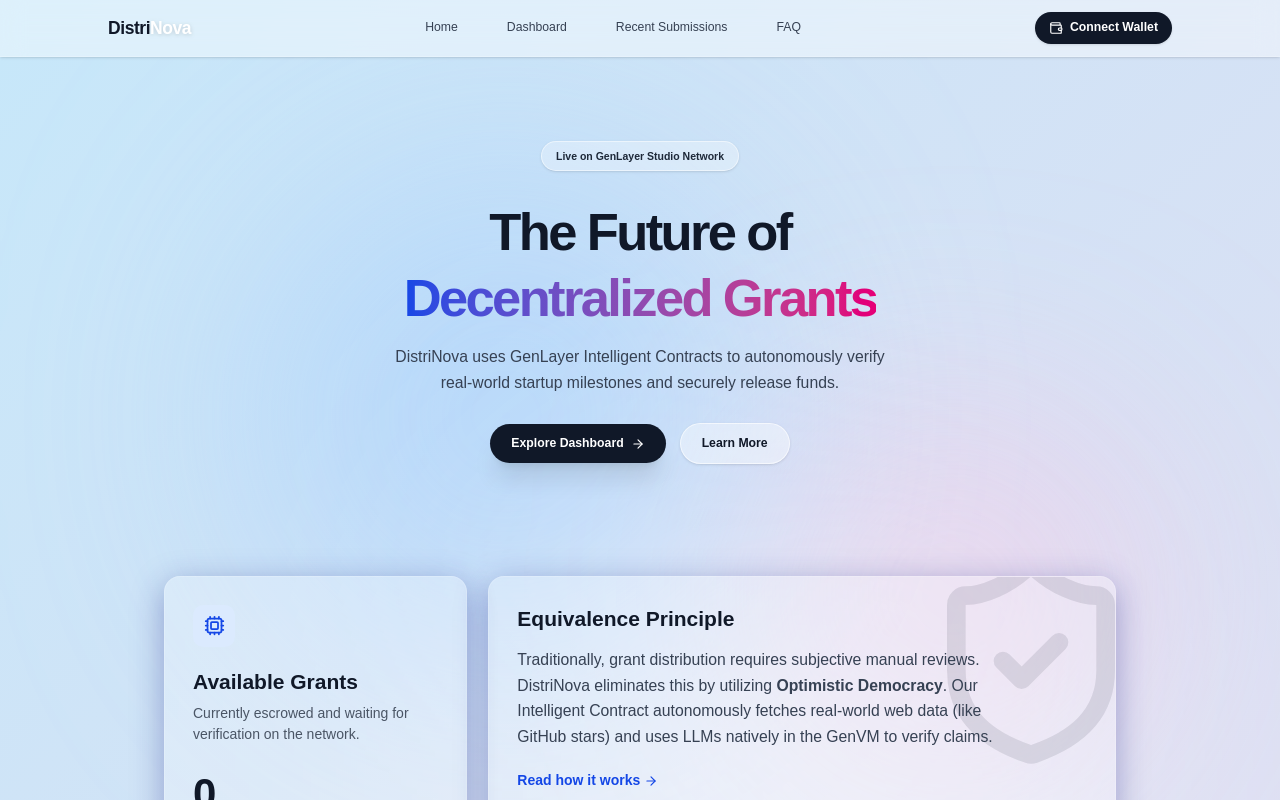
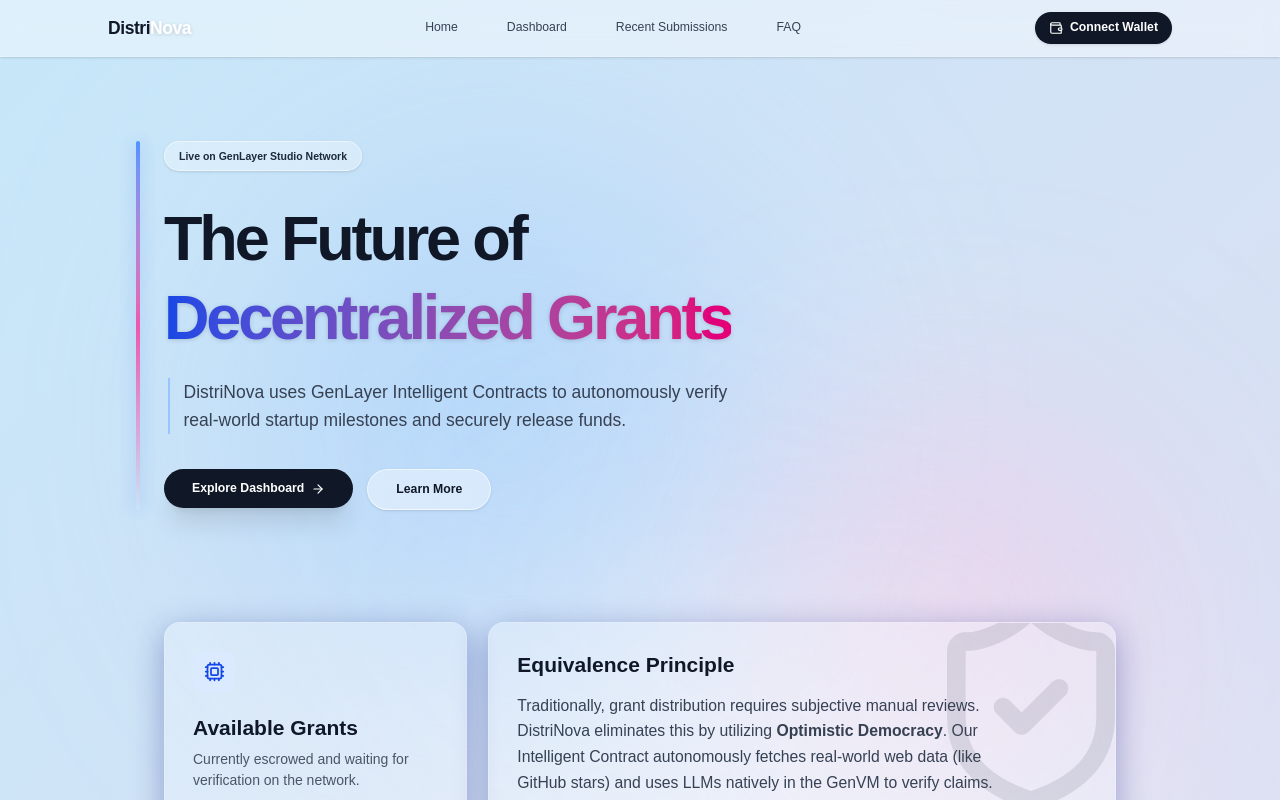
Before and after one commit to Chimdi-hash/DistriNova, a Next.js app: page / in a window 1280 px wide. Shown: the top 800 px of the page. Built offline with nearby package versions, Linux system fonts and the light colour scheme.

Commit message:
Align hero section to the left with a futuristic glowing accent border

```diff
--- a/src/app/page.tsx
+++ b/src/app/page.tsx
@@ -33,28 +33,32 @@
       <div className="z-10 w-full max-w-6xl mx-auto px-4 sm:px-6 lg:px-8 flex flex-col items-center">
 
         {/* Hero Section */}
-        <div className="w-full flex flex-col items-center text-center mt-24 mb-32 sliding">
+        <div className="w-full flex flex-col items-start text-left mt-24 mb-32 sliding relative">
+
+          {/* Futuristic left glowing border accent */}
+          <div className="absolute left-0 top-0 bottom-0 w-1 bg-gradient-to-b from-blue-500 via-pink-500 to-transparent rounded-full opacity-80 shadow-[0_0_15px_rgba(59,130,246,0.5)] -ml-6 md:-ml-8"></div>
+
           <div className="inline-flex items-center gap-2 px-4 py-2 rounded-full bg-white/30 border border-white/50 backdrop-blur-md mb-8 text-xs font-semibold text-gray-800 shadow-sm hover:bg-white/40 transition-colors">
             Live on GenLayer Studio Network
           </div>
 
-          <h1 className="text-4xl md:text-6xl font-extrabold text-gray-900 tracking-tighter mb-4 leading-tight">
+          <h1 className="text-5xl md:text-7xl font-extrabold text-gray-900 tracking-tighter mb-6 leading-tight max-w-3xl">
             The Future of <br className="hidden md:block" />
-            <span className="text-transparent bg-clip-text bg-gradient-to-r from-blue-700 to-pink-600">
+            <span className="text-transparent bg-clip-text bg-gradient-to-r from-blue-700 to-pink-600 drop-shadow-sm">
               Decentralized Grants
             </span>
           </h1>
 
-          <p className="text-lg text-gray-700 max-w-xl font-medium mb-8 leading-relaxed">
+          <p className="text-xl text-gray-700 max-w-2xl font-medium mb-10 leading-relaxed border-l-2 border-blue-500/30 pl-4 ml-1">
             DistriNova uses GenLayer Intelligent Contracts to autonomously verify real-world startup milestones and securely release funds.
           </p>
 
-          <div className="flex flex-col sm:flex-row gap-4 items-center">
-            <Link href="/dashboard" className="inline-flex items-center gap-2 px-6 py-3 text-sm bg-gray-900 text-white rounded-full font-bold shadow-xl hover:bg-gray-800 hover:-translate-y-1 transition-all duration-300">
+          <div className="flex flex-col sm:flex-row gap-4 items-start">
+            <Link href="/dashboard" className="inline-flex items-center gap-2 px-8 py-3 text-sm bg-gray-900 text-white rounded-full font-bold shadow-xl hover:bg-gray-800 hover:translate-x-1 transition-all duration-300 group">
               Explore Dashboard
-              <ArrowRight className="w-4 h-4" />
+              <ArrowRight className="w-4 h-4 group-hover:translate-x-1 transition-transform" />
             </Link>
-            <Link href="/faq" className="inline-flex items-center gap-2 px-6 py-3 text-sm bg-white/40 backdrop-blur-md border border-white/60 text-gray-900 rounded-full font-bold shadow-sm hover:bg-white/60 transition-all duration-300">
+            <Link href="/faq" className="inline-flex items-center gap-2 px-8 py-3 text-sm bg-white/40 backdrop-blur-md border border-white/60 text-gray-900 rounded-full font-bold shadow-sm hover:bg-white/60 hover:translate-x-1 transition-all duration-300">
               Learn More
             </Link>
           </div>
```
